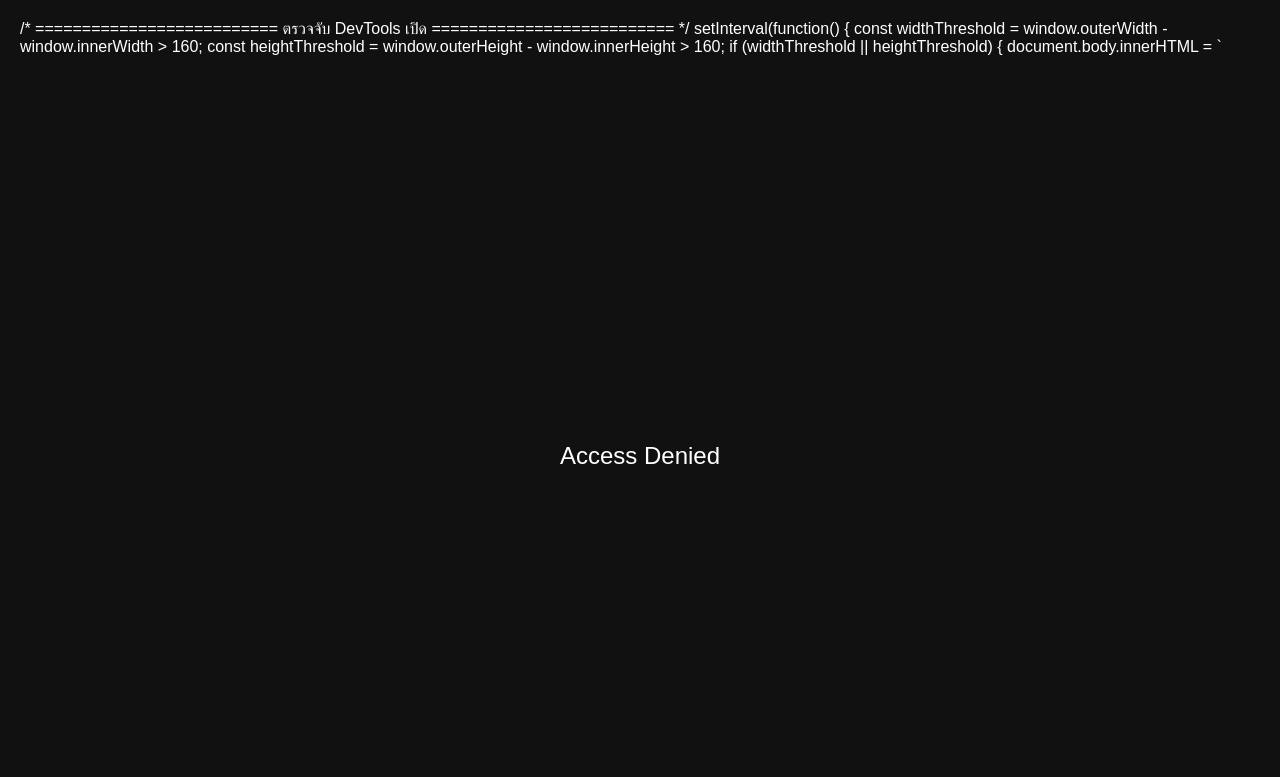
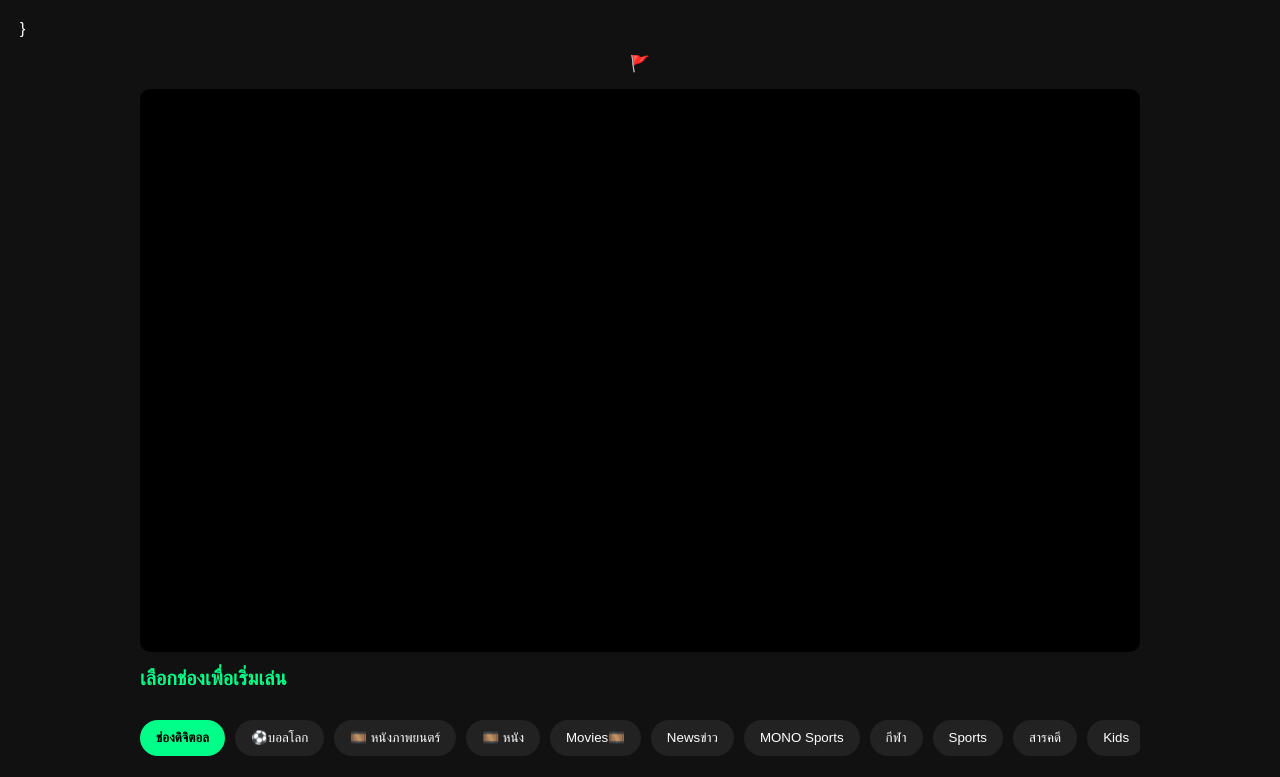
Before and after one commit to iManPost/Testnew2, a plain HTML site: page 1/index.html in a window 1280 px wide. Shown: the top 777 px of the page. Drawn offline with nearby package versions, Linux system fonts and the light colour scheme; a script that the page names is missing.

Commit message:
Update index.html

```diff
--- a/1/index.html
+++ b/1/index.html
@@ -80,7 +80,7 @@ document.addEventListener('selectstart', function(e) {
     -webkit-touch-callout:none;
 }
 </style>
-
+}<script>
 /* ==========================
    ตรวจจับ DevTools เปิด
 ========================== */
```
